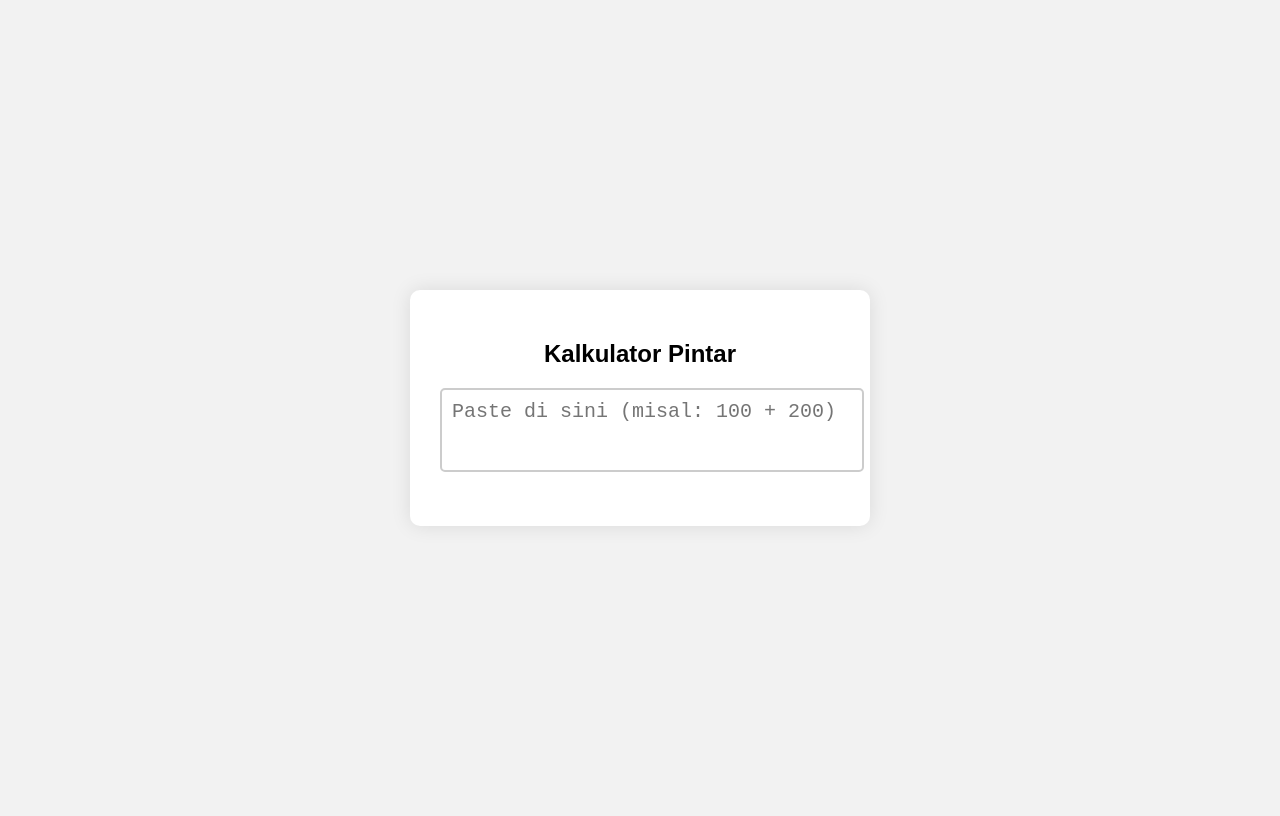
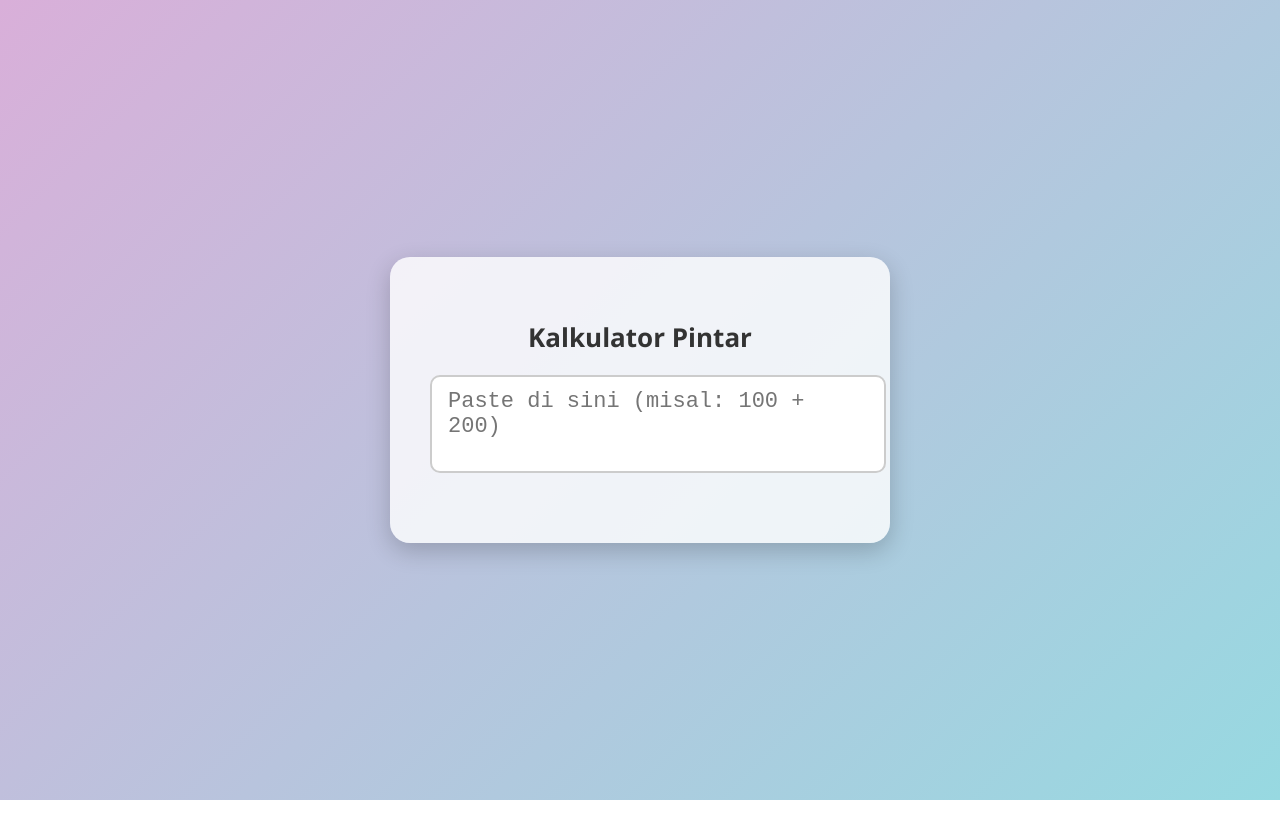
Before and after one commit to idris347/kalkulatoridris.github.io, a plain HTML site: page index.html in a window 1280 px wide. Drawn offline with Linux system fonts and the light colour scheme.

Commit message:
Update style.css

```diff
--- a/style.css
+++ b/style.css
@@ -1,33 +1,62 @@
+/* Background dan tata letak utama */
 body {
-  font-family: Arial, sans-serif;
-  background-color: #f2f2f2;
+  margin: 0;
+  font-family: 'Segoe UI', Tahoma, Geneva, Verdana, sans-serif;
+  background: linear-gradient(135deg, #d9afd9, #97d9e1);
+  height: 100vh;
   display: flex;
   justify-content: center;
   align-items: center;
-  height: 100vh;
 }
 
+/* Kontainer kalkulator */
 .container {
-  background-color: white;
-  padding: 30px;
-  border-radius: 10px;
-  box-shadow: 0 0 20px rgba(0,0,0,0.1);
-  width: 400px;
+  background-color: #ffffffcc;
+  padding: 40px;
+  border-radius: 20px;
+  box-shadow: 0 8px 25px rgba(0, 0, 0, 0.2);
+  width: 420px;
+  max-width: 90%;
   text-align: center;
+  transition: all 0.3s ease;
 }
 
+/* Judul */
+.container h2 {
+  font-size: 26px;
+  color: #333;
+  margin-bottom: 20px;
+}
+
+/* Area input */
 textarea {
   width: 100%;
-  height: 60px;
-  font-size: 20px;
-  padding: 10px;
+  height: 70px;
+  font-size: 22px;
+  padding: 12px 16px;
   border: 2px solid #ccc;
-  border-radius: 5px;
+  border-radius: 10px;
   resize: none;
+  font-family: 'Courier New', Courier, monospace;
+  transition: 0.2s ease;
 }
 
+textarea:focus {
+  border-color: #6c5ce7;
+  outline: none;
+  background-color: #fefefe;
+}
+
+/* Hasil */
 #result {
-  margin-top: 20px;
+  margin-top: 25px;
   font-size: 24px;
-  color: #333;
+  font-weight: bold;
+  color: #2d3436;
 }
+
+/* Efek hover untuk container */
+.container:hover {
+  transform: scale(1.02);
+  box-shadow: 0 12px 30px rgba(0, 0, 0, 0.25);
+}
```
